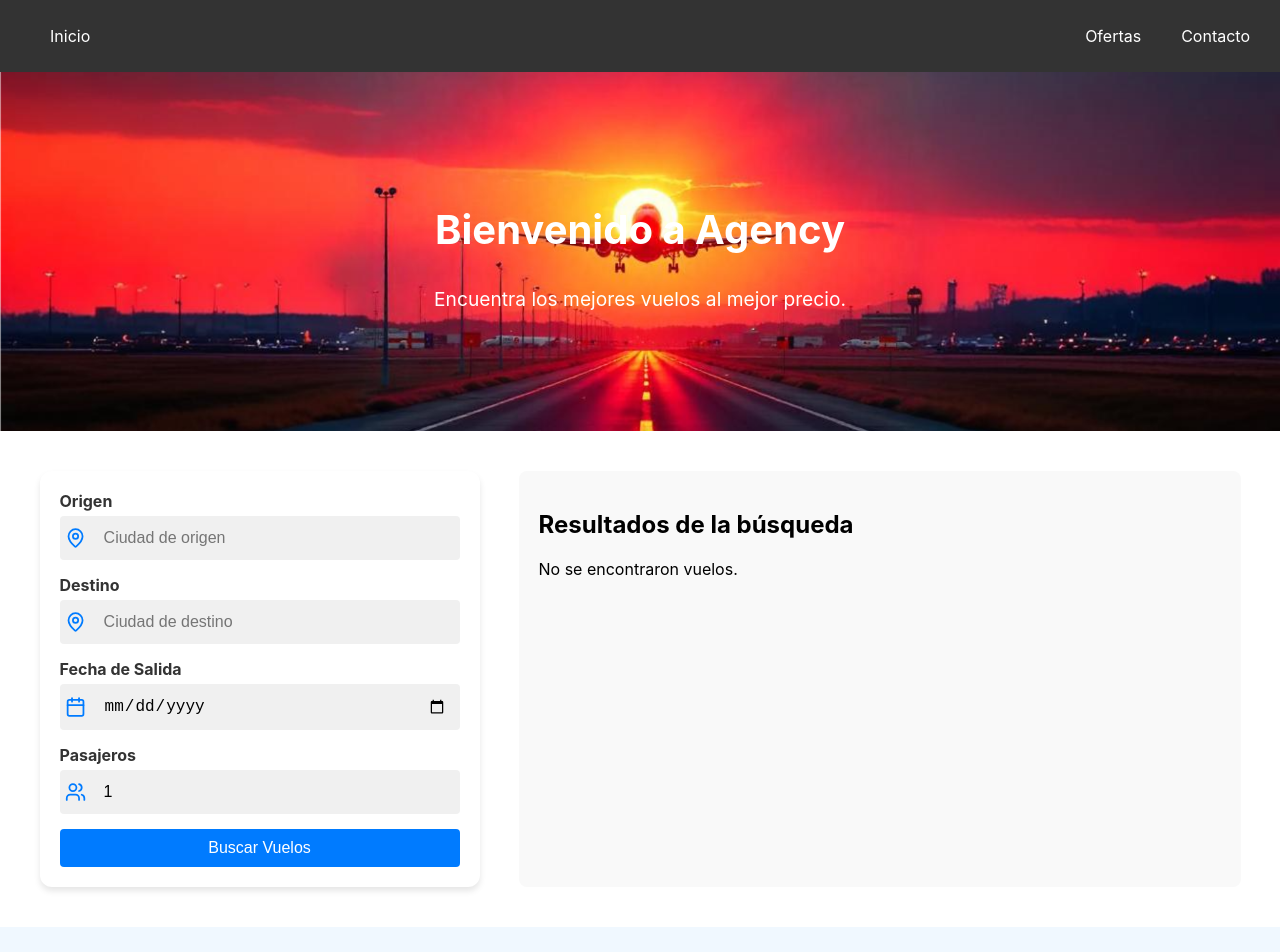
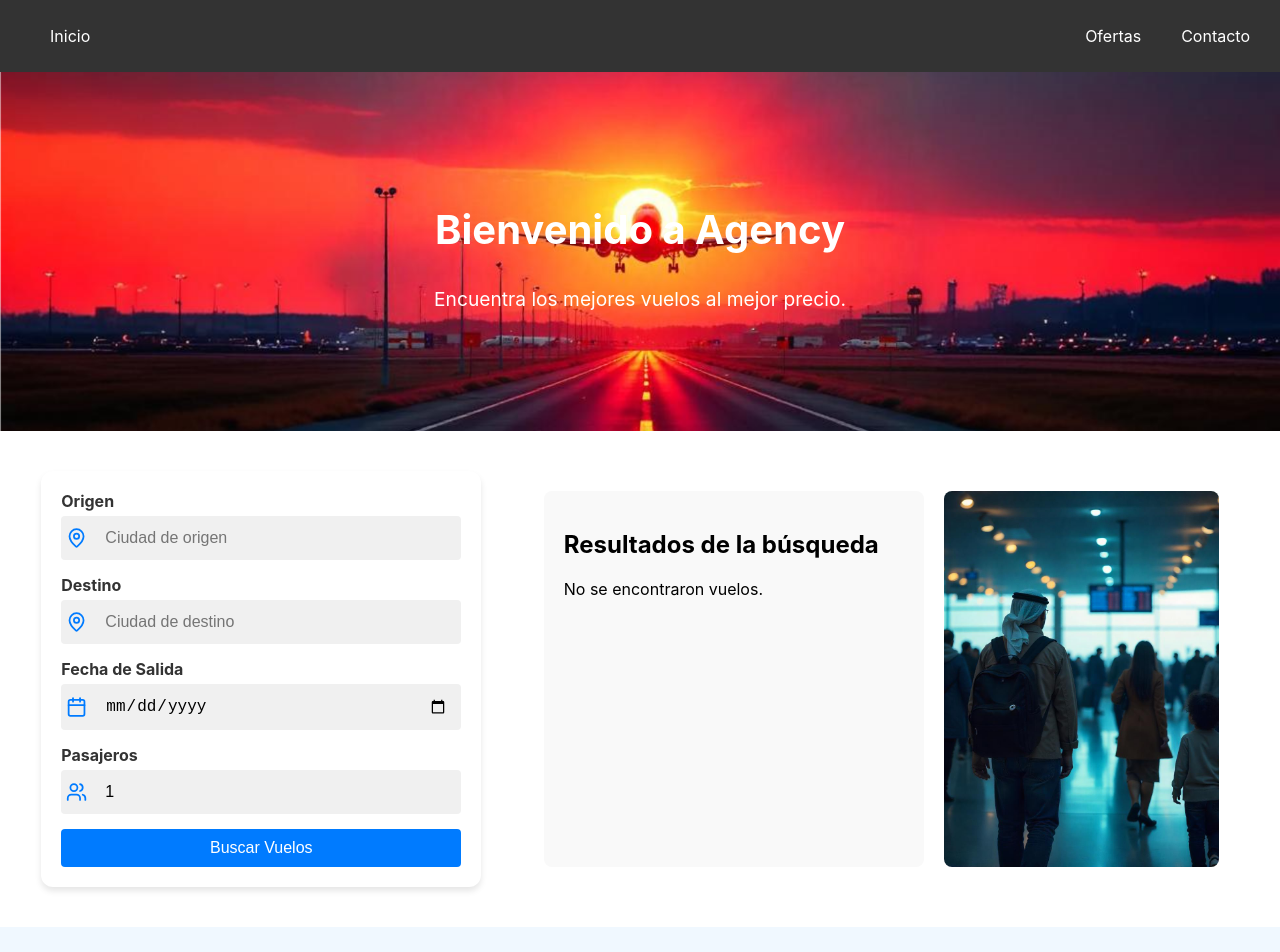
Before and after one commit to AboutDaCode/AGENCY, a React (Create React App) app: page / in a window 1280 px wide. Shown: the top 952 px of the page. Built offline with nearby package versions, Linux system fonts and the light colour scheme.

Commit message:
results image

```diff
--- a/src/components/SearchResults.css
+++ b/src/components/SearchResults.css
@@ -1,12 +1,30 @@
 /* src/components/SearchResults.css */
-.search-results {
-    max-width: 800px;
+.search-results-container {
+  display: flex;
+  justify-content: space-between;
+  max-width: 1200px;
   margin: 20px auto;
   padding: 20px;
+}
+
+.search-results {
+  flex: 1;
+  max-width: 800px;
   background-color: #f9f9f9;
   border-radius: 8px;
+  padding: 20px;
+  margin-right: 20px;
 }
 
+.search-image {
+  width: 300px; /* Ajusta el ancho según sea necesario */
+  background-image: url('/assets/people.jpeg'); /* Ruta desde la carpeta public */
+  background-size: cover; /* Asegura que la imagen cubra todo el área */
+  background-position: center; /* Centra la imagen */
+  border-radius: 8px; /* Bordes redondeados */
+}
+
+/* Resto del CSS para los resultados de búsqueda */
 .flight-list {
     list-style-type: none;
     padding: 0;
@@ -46,14 +64,14 @@
 
 .select-flight {
     align-self: flex-end;
-    background-color: #007bff;
-    color: white;
-    border: none;
-    padding: 8px 16px;
-    border-radius: 4px;
-    cursor: pointer;
+    background-color: #007bff; /* Color del botón */
+    color: white; /* Color del texto */
+    border: none; /* Sin borde */
+    padding: 8px 16px; /* Espaciado interno */
+    border-radius: 4px; /* Bordes redondeados */
+    cursor: pointer; /* Cambia el cursor al pasar sobre el botón */
 }
 
 .select-flight:hover {
-    background-color: #0056b3;
+    background-color: #0056b3; /* Color al pasar el mouse */
 }
--- a/src/components/SearchResults.js
+++ b/src/components/SearchResults.js
@@ -4,6 +4,7 @@ import './SearchResults.css';
 
 const SearchResults = ({ flights }) => {
   return (
+    <div className="search-results-container">
       <div className="search-results">
         <h2>Resultados de la búsqueda</h2>
         {flights.length === 0 ? (
@@ -33,6 +34,8 @@ const SearchResults = ({ flights }) => {
           </ul>
         )}
       </div>
+      <div className="search-image"></div> {/* Contenedor para la imagen */}
+    </div>
   );
 };
 
```
Also changed, not shown: assets/people.jpeg (added). Lines whose indentation alone changed are shown as unchanged.
